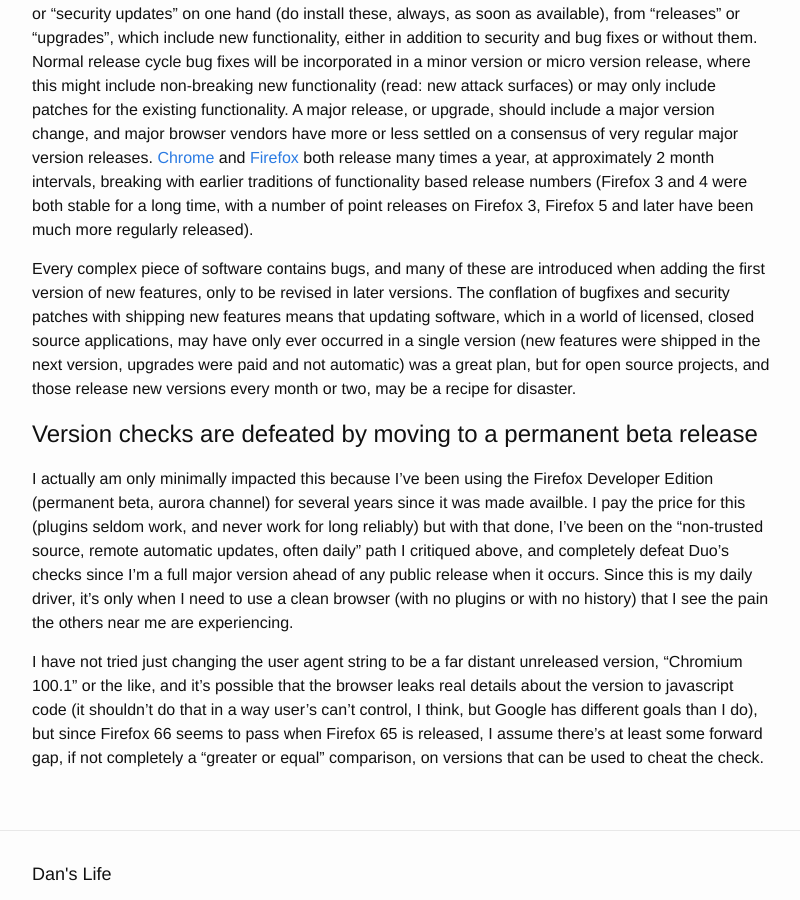
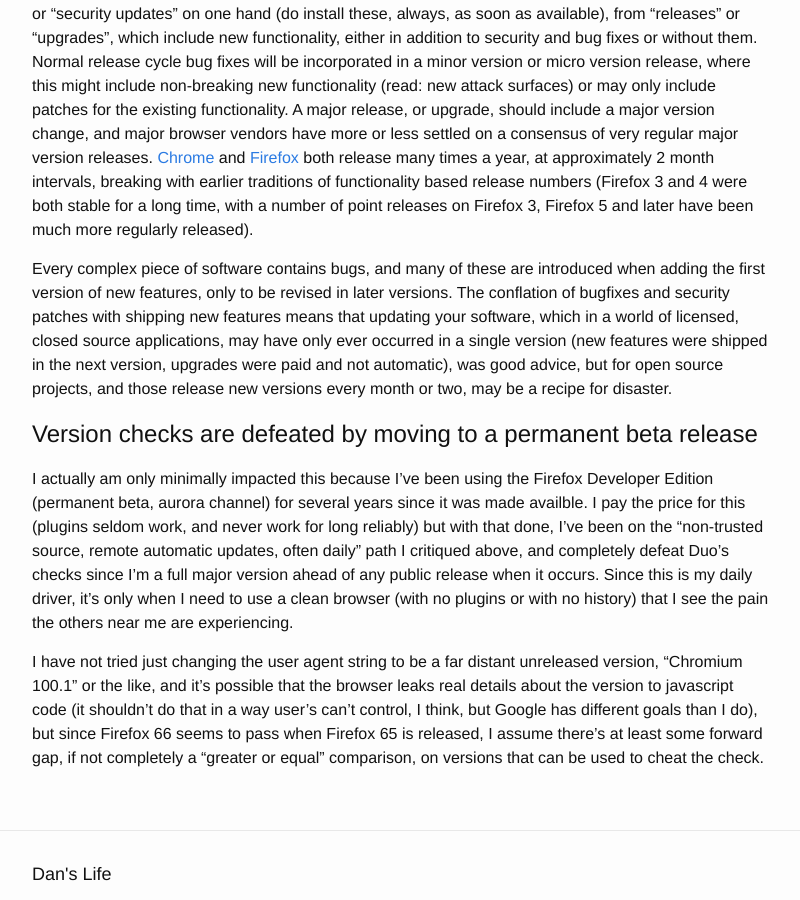
Before and after one commit to djuber/myblog, a Jekyll site: the page built from _posts/2019-03-04-Why-Duo-Gets-It-Wrong.markdown, in a window 1280 px wide and 900 px high, scrolled down 3249 px. Shown: the whole window, without its empty margins (238-1038 px from the left). Built offline with Jekyll 4.4.1, drawn with Linux system fonts in a browser that asks for light colours.

Commit message:
automated 2019-03-04-03:19:09

```diff
--- a/_posts/2019-03-04-Why-Duo-Gets-It-Wrong.markdown
+++ b/_posts/2019-03-04-Why-Duo-Gets-It-Wrong.markdown
@@ -46,7 +46,7 @@ For systems, like Debian or RedHat, that rely on a stable release plan, the Mozi
 
 My final point, less bounded by time constraints or simple math, is the belief that "upgrade your software", while simple, and often able to prevent some known problems, is a poor way of maintaining security, and in many cases introduces unknown vulnerabilities. Let's distinguish "patches" or "hotfixes" or "security updates" on one hand (do install these, always, as soon as available), from "releases" or "upgrades", which include new functionality, either in addition to security and bug fixes or without them. Normal release cycle bug fixes will be incorporated in a minor version or micro version release, where this might include non-breaking new functionality (read: new attack surfaces) or may only include patches for the existing functionality. A major release, or upgrade, should include a major version change, and major browser vendors have more or less settled on a consensus of very regular major version releases. [Chrome](https://en.wikipedia.org/wiki/Google_Chrome_version_history) and [Firefox](https://en.wikipedia.org/wiki/Firefox_version_history) both release many times a year, at approximately 2 month intervals, breaking with earlier traditions of functionality based release numbers (Firefox 3 and 4 were both stable for a long time, with a number of point releases on Firefox 3, Firefox 5 and later have been much more regularly released).
 
-Every complex piece of software contains bugs, and many of these are introduced when adding the first version of new features, only to be revised in later versions. The conflation of bugfixes and security patches with shipping new features means that updating software, which in a world of licensed, closed source applications, may have only ever occurred in a single version (new features were shipped in the next version, upgrades were paid and not automatic) was a great plan, but for open source projects, and those release new versions every month or two, may be a recipe for disaster.
+Every complex piece of software contains bugs, and many of these are introduced when adding the first version of new features, only to be revised in later versions. The conflation of bugfixes and security patches with shipping new features means that updating your software, which in a world of licensed, closed source applications, may have only ever occurred in a single version (new features were shipped in the next version, upgrades were paid and not automatic), was good advice, but for open source projects, and those release new versions every month or two, may be a recipe for disaster.
 
 # Version checks are defeated by moving to a permanent beta release
 
```
